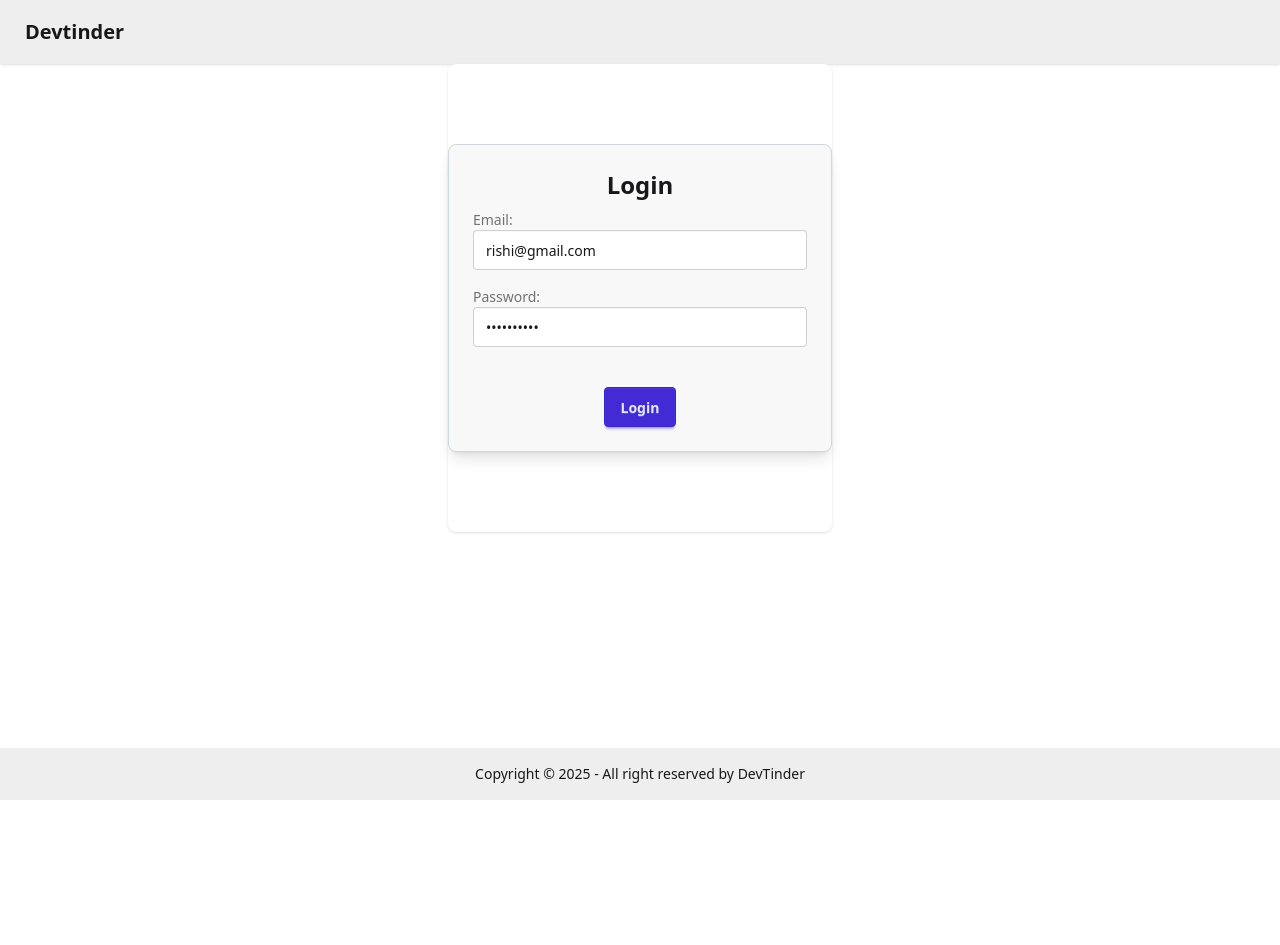
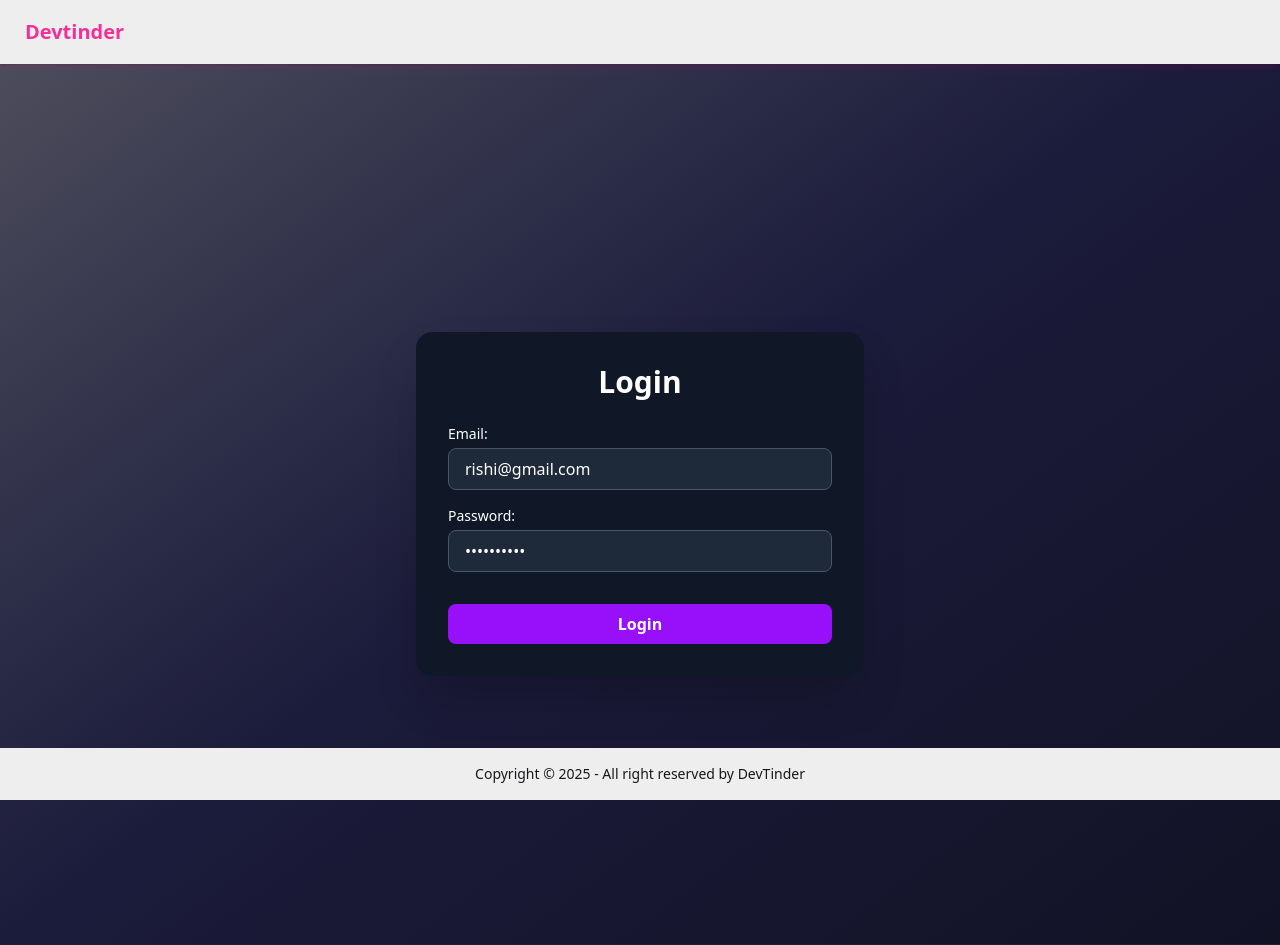
Before and after one commit to rishipandey14/devtinder-web, a React (Vite) app: page /login in a window 1280 px wide. Before the commit the page ends 800 px from the top, so only its background shows below. Built offline with nearby package versions, Linux system fonts and the light colour scheme; no server answers.

Commit message:
Created feed and user's card to show in feed page

```diff
--- a/src/Components/Body.jsx
+++ b/src/Components/Body.jsx
@@ -1,4 +1,3 @@
-/* eslint-disable react-hooks/exhaustive-deps */
 import React, { useEffect } from 'react';
 import NavBar from './NavBar';
 import { Outlet, useNavigate } from 'react-router-dom';
@@ -16,7 +15,11 @@ const Body = () => {
   const navigate = useNavigate();
   const userData = useSelector((store) => store.user);
 
+
+
+  useEffect(() => {
     const fetchUser = async () => {
+      if (userData && userData.emailId) return;
       try {
         const res = await axios.get(BASE_URL + "/profile/view", {
           withCredentials: true,
@@ -30,15 +33,24 @@ const Body = () => {
       }
     };
 
-  useEffect(() => {
-    if (!userData) fetchUser();
-  }, [userData]);
+    fetchUser();
+  }, [userData, dispatch, navigate]);
 
   return (
-    <div>
+    <div className="min-h-screen flex flex-col bg-gradient-to-br from-[#50505d] via-[#1b1b3b] to-[#121225] text-white font-sans">
+      <header className="shadow-md shadow-pink-600/10 z-50">
         <NavBar />
+      </header>
+
+      <main className="flex-grow p-4 sm:p-6 md:p-10">
+        <div className="max-w-6xl mx-auto">
           <Outlet />
+        </div>
+      </main>
+
+      <footer className="bg-[#1a1a2e] border-t border-gray-700/20">
         <Footer />
+      </footer>
     </div>
   )
 }
--- a/src/Components/Feed.jsx
+++ b/src/Components/Feed.jsx
@@ -1,8 +1,33 @@
-import React from 'react'
+/* eslint-disable react-hooks/exhaustive-deps */
+import axios from 'axios'
+import React, { useEffect } from 'react'
+import { BASE_URL } from '../utils/constants'
+import { useDispatch, useSelector } from 'react-redux'
+import {addFeed} from '../utils/feedSlice'
+import UserCard from './UserCard'
 
 const Feed = () => {
-  return (
-    <div>Feed</div>
+  const feed = useSelector((store) => store.feed);
+  const dispatch = useDispatch();
+
+  const getFeed = async () => {
+    if(feed) return;
+    try {
+      const res = await axios.get(BASE_URL + "/feed", {withCredentials: true});
+      dispatch(addFeed(res?.data?.data));
+    } catch (err){
+      console.log(err);
+    }
+  }
+
+  useEffect(() => {
+    getFeed();
+  }, []);
+
+  return feed && (
+    <div className='flex justify-center my-2'>
+      <UserCard user={feed[0]}/>
+    </div>
   )
 }
 
--- a/src/Components/Login.jsx
+++ b/src/Components/Login.jsx
@@ -34,50 +34,50 @@ const Login = () => {
 
 
   return (
-    <div className="flex justify-center">
-      <div className="card bg-base-100 w-96 shadow-sm">
-        <div className="card-body bg-base-200 my-20  border border-gray-300 shadow-lg p-6 rounded-lg w-96 ">
-          <h2 className="card-title justify-center text-2xl">Login</h2>
+    <div className="min-h-screen flex items-center justify-center bg-transparent px-4">
+      <div className="bg-gray-900 text-white rounded-2xl shadow-2xl p-8 w-full max-w-md">
+        <h2 className="text-3xl font-bold text-center mb-6">Login</h2>
 
+        <div className="space-y-4">
           <div>
-            <label className="form-control w-full max-w-xs my-2">
-              <div className="label">
-                <span className="label-text">Email: </span>
-              </div>
+            <label htmlFor="email" className="block text-sm font-medium mb-1">Email:</label>
             <input
               id="email"
               name="email"
               type="email"
-                className="input input-bordered w-full mb-4"
-                placeholder="Enter Email"
+              className="w-full px-4 py-2 rounded-lg bg-gray-800 border border-gray-600 focus:outline-none focus:ring-2 focus:ring-purple-500 transition"
+              placeholder="Enter your email"
               value={emailId}
               onChange={(e) => setEmailId(e.target.value)}
             />
-            </label>
+          </div>
 
-            <label className="form-control w-full max-w-xs my-2" >
-              <div className="label">
-                <span className="label-text">Password:</span>
-              </div>
+          <div>
+            <label htmlFor="password" className="block text-sm font-medium mb-1">Password:</label>
             <input
               id="password"
               name="password"
               type="password"
-                className="input input-bordered w-full mb-6"
-                placeholder="Enter Password"
+              className="w-full px-4 py-2 rounded-lg bg-gray-800 border border-gray-600 focus:outline-none focus:ring-2 focus:ring-purple-500 transition"
+              placeholder="Enter your password"
               value={password}
               onChange={(e) => setPassword(e.target.value)}
             />
-            </label>
           </div>
-          <p className="text-red-500">{error}</p>
-          <div className="card-actions justify-center">
-            <button className="btn btn-primary hover:bg-purple-700" onClick={handleLogin }>Login</button>
-          </div>
+
+          {error && <p className="text-red-400 text-sm">{error}</p>}
+
+          <button
+            onClick={handleLogin}
+            className="w-full py-2 mt-4 bg-purple-600 hover:bg-purple-700 text-white font-semibold rounded-lg transition"
+          >
+            Login
+          </button>
         </div>
       </div>
     </div>
   );
+
 };
 
 export default Login;
--- a/src/Components/NavBar.jsx
+++ b/src/Components/NavBar.jsx
@@ -25,7 +25,7 @@ const NavBar = () => {
   return (
     <div className="navbar bg-base-300 shadow-sm">
       <div className="flex-1">
-        <Link to={"/"} className="btn btn-ghost text-xl">Devtinder</Link>
+        <Link to={"/"} className="btn btn-ghost text-xl text-secondary hover:text-primary">Devtinder</Link>
       </div>
       <div className="flex gap-2">
         <div className="dropdown dropdown-end">
--- /dev/null
+++ b/src/Components/UserCard.jsx
@@ -0,0 +1,68 @@
+import React from "react";
+
+const UserCard = ({ user }) => {
+  const { firstName, lastName, skills, about, age, gender, photoUrl } = user;
+
+  return (
+    <div className="bg-gradient-to-b from-[#2e2e44] to-[#1d1d2e] rounded-xl overflow-hidden w-full max-w-sm mx-auto shadow-md shadow-white hover:shadow-pink-400 transition-transform duration-300 ease-in-out hover:-translate-y-1 p-6 text-white space-y-4">
+      {/* Image */}
+      <div className="w-full h-60 rounded-lg overflow-hidden">
+        <img
+          src={photoUrl || "https://via.placeholder.com/150"}
+          alt={`${firstName} ${lastName}`}
+          className="object-cover w-full h-full"
+        />
+      </div>
+
+      {/* Name */}
+      <h2 className="text-2xl font-bold text-center">
+        {firstName} {lastName}
+      </h2>
+
+      {/* Age & Gender */}
+      {(age || gender) && (
+        <p className="text-sm text-center opacity-80">
+          {age && <>🎂 <span className="font-medium">{age}</span></>}
+          {age && gender && " | "}
+          {gender && <>⚧ <span className="font-medium capitalize">{gender}</span></>}
+        </p>
+      )}
+
+      {/* About */}
+      {about && (
+        <p className="text-sm text-gray-300 text-center">
+          <span className="font-semibold text-white">About:</span> {about}
+        </p>
+      )}
+
+      {/* Skills */}
+      {skills && skills.length > 0 && (
+        <div>
+          <p className="font-semibold mb-1 text-center">Skills:</p>
+          <div className="flex flex-wrap justify-center gap-2">
+            {skills.map((skill, idx) => (
+              <span
+                key={idx}
+                className="bg-pink-600/80 text-white px-3 py-1 rounded-full text-xs font-medium"
+              >
+                {skill}
+              </span>
+            ))}
+          </div>
+        </div>
+      )}
+
+      {/* Buttons */}
+      <div className="flex justify-center gap-4 pt-2">
+        <button className="px-5 py-2 rounded-full bg-gradient-to-r from-gray-700 to-gray-900 text-white font-medium shadow-md hover:from-gray-600 hover:to-gray-800 transition duration-300 ease-in-out hover:cursor-pointer">
+          ❌ Ignore
+        </button>
+        <button className="px-5 py-2 rounded-full bg-gradient-to-r from-pink-500 to-purple-600 text-white font-semibold shadow-md hover:from-pink-600 hover:to-purple-700 transition duration-300 ease-in-out hover:cursor-pointer">
+          🤝 Interested
+        </button>
+      </div>
+    </div>
+  );
+};
+
+export default UserCard;
--- a/src/utils/appStore.js
+++ b/src/utils/appStore.js
@@ -1,10 +1,13 @@
 import { configureStore } from "@reduxjs/toolkit";
 import userReducer from "./userSlice";
+import feedReducer from './feedSlice';
+
 
 
 const appStore = configureStore({
   reducer : {
     user: userReducer,
+    feed: feedReducer,
   },
 });
 
--- a/src/utils/constants.js
+++ b/src/utils/constants.js
@@ -1 +1 @@
-export const BASE_URL = "http://localhost:7000";
+export const BASE_URL = "http://localhost:3000";
--- /dev/null
+++ b/src/utils/feedSlice.js
@@ -0,0 +1,19 @@
+/* eslint-disable no-unused-vars */
+import { createSlice } from "@reduxjs/toolkit";
+
+const feedSlice = createSlice({
+  name : "feed",
+  initialState: null,
+  reducers: {
+    addFeed: (state, action) => {
+      return action.payload;
+    },
+    removeFeed: (state, action) => {
+      return null;
+    },
+  },
+});
+
+
+export const {addFeed, removeFeed} = feedSlice.actions;
+export default feedSlice.reducer;
```
Lines whose indentation alone changed are shown as unchanged.
